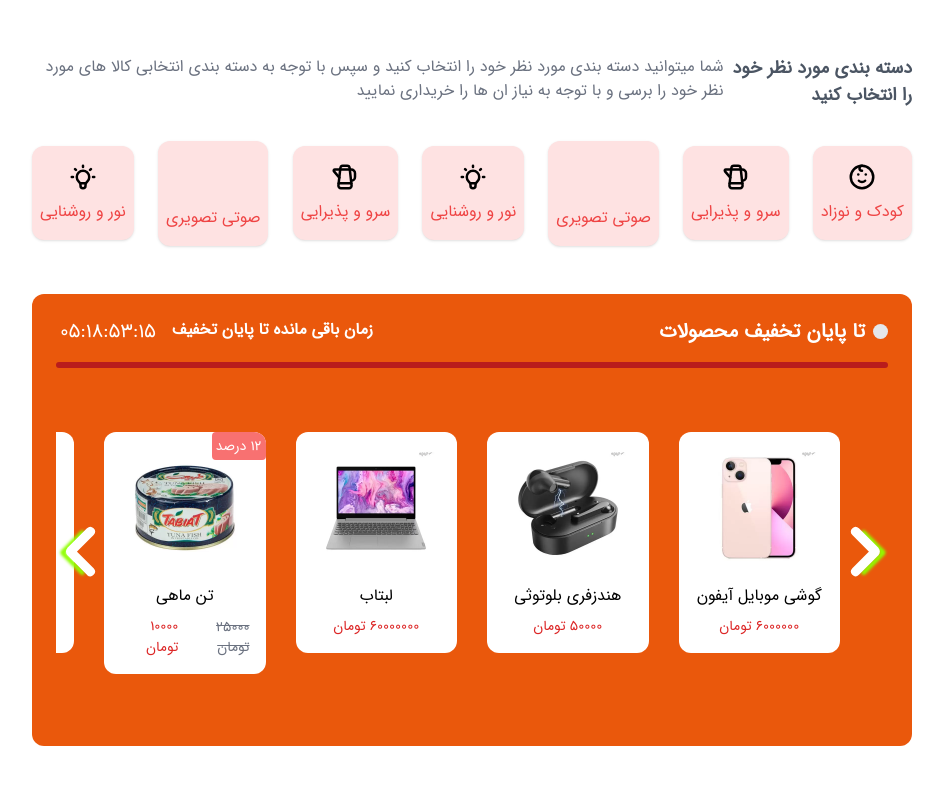
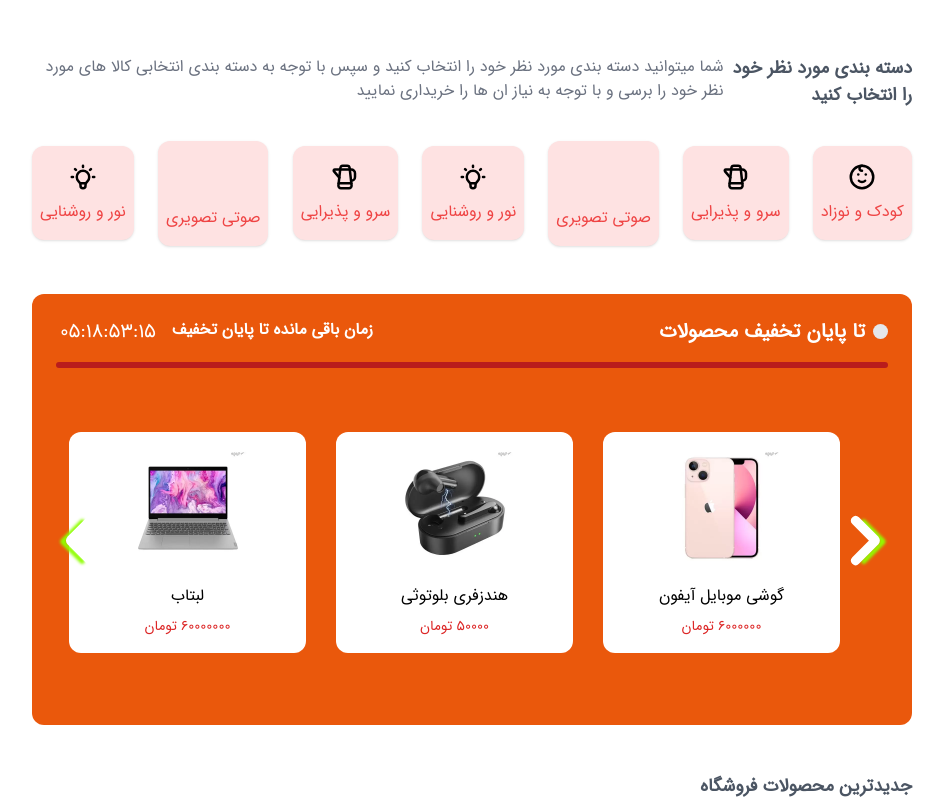
Before and after one commit to Niloofar-Palvaneh/shopWeb, a Next.js app: page / in a window 1280 px wide. Shown: the part 542-1342 px from the top of the page, without its empty margins (168-1112 px from the left). Before the commit the page ends 1288 px from the top, so only its background shows below. Built offline with nearby package versions, Linux system fonts and the light colour scheme; some icons are missing.

Commit message:
respons swiper

```diff
--- /dev/null
+++ b/src/components/newProducts/NewProduct.js
@@ -0,0 +1,12 @@
+import Title from "../title/Title"
+
+
+export default function NewProduct(){
+    return(
+        <>
+        <div className="mt-12">
+            <Title title="جدیدترین محصولات فروشگاه"/>
+        </div>
+        </>
+    )
+}
--- a/src/components/offBox/OffBox.js
+++ b/src/components/offBox/OffBox.js
@@ -20,9 +20,9 @@ export default function OffBox() {
 
             <div className={`bg-orange-600 p-6 rounded-xl mt-12 ${showOffBox && "hidden"}`}>
                 <div>
-                    <div className='text-white flex items-center justify-between'>
+                    <div className='text-white flex items-center justify-between sm:flex-col sm:gap-4'>
                         <span className='text-xl font-bold flex items-center gap-2'>
-                            <div className='w-[15px] h-[15px] bg-gray-200 rounded-full'></div>
+                            <div className='w-[15px] h-[15px] bg-gray-200 rounded-full sm:hidden'></div>
                             تا پایان تخفیف محصولات
                         </span>
                         <div className='flex items-start gap-4'>
@@ -39,6 +39,18 @@ export default function OffBox() {
                     <div className='w-full h-[6px] bg-red-700 rounded my-4'></div>
                     <div>
                         <Swiper
+                        breakpoints={{
+                            // when window width is >= 640px
+                            300: {
+                              width: 300,
+                              slidesPerView: 1,
+                            },
+                            // when window width is >= 768px
+                            600: {
+                              width: 600,
+                              slidesPerView: 2,
+                            },
+                          }}
                             slidesPerView={4}
                             spaceBetween={30}
                             navigation={true} modules={[Navigation]} loop={true} className="mySwiper p-12 ">
@@ -79,7 +91,7 @@ export default function OffBox() {
                                 </div>
                             </SwiperSlide>
                             <SwiperSlide className='bg-white p-4 rounded-xl flex gap-4 flex-col items-center justify-center overflow-hidden relative'>
-                                <div className='bg-red-400 text-white p-1 text-sm rounded absolute top-0 right-0'>
+                                <div className='bg-red-400 text-white p-1 text-sm rounded absolute top-0 right-0 z-50'>
                                     12 درصد
                                 </div>
                                 <Image className='transition duration-300 ease-in-out hover:scale-125' src={"/imgs/ton.webp"} width={120} height={100} />
--- a/src/pages/index.js
+++ b/src/pages/index.js
@@ -8,6 +8,7 @@ import { HiOutlineLightBulb } from "react-icons/hi"
 
 import Image from 'next/image'
 import OffBox from '@/components/offBox/OffBox'
+import NewProduct from '@/components/newProducts/NewProduct'
 
 
 export default function Home() {
@@ -33,6 +34,7 @@ export default function Home() {
         </div>
         <OffBox />
       </div>
+        <NewProduct/>
 
     </>
   )
```
